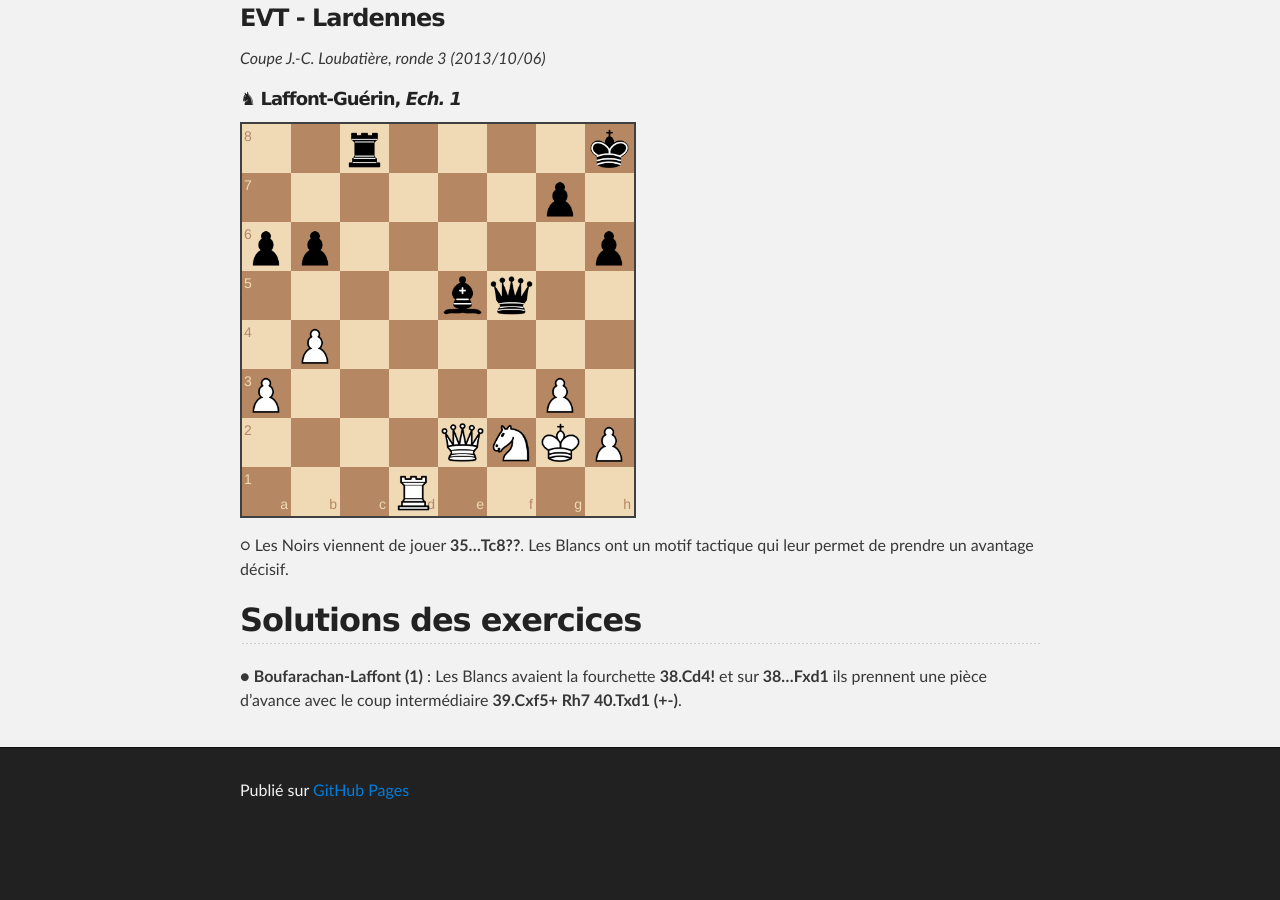
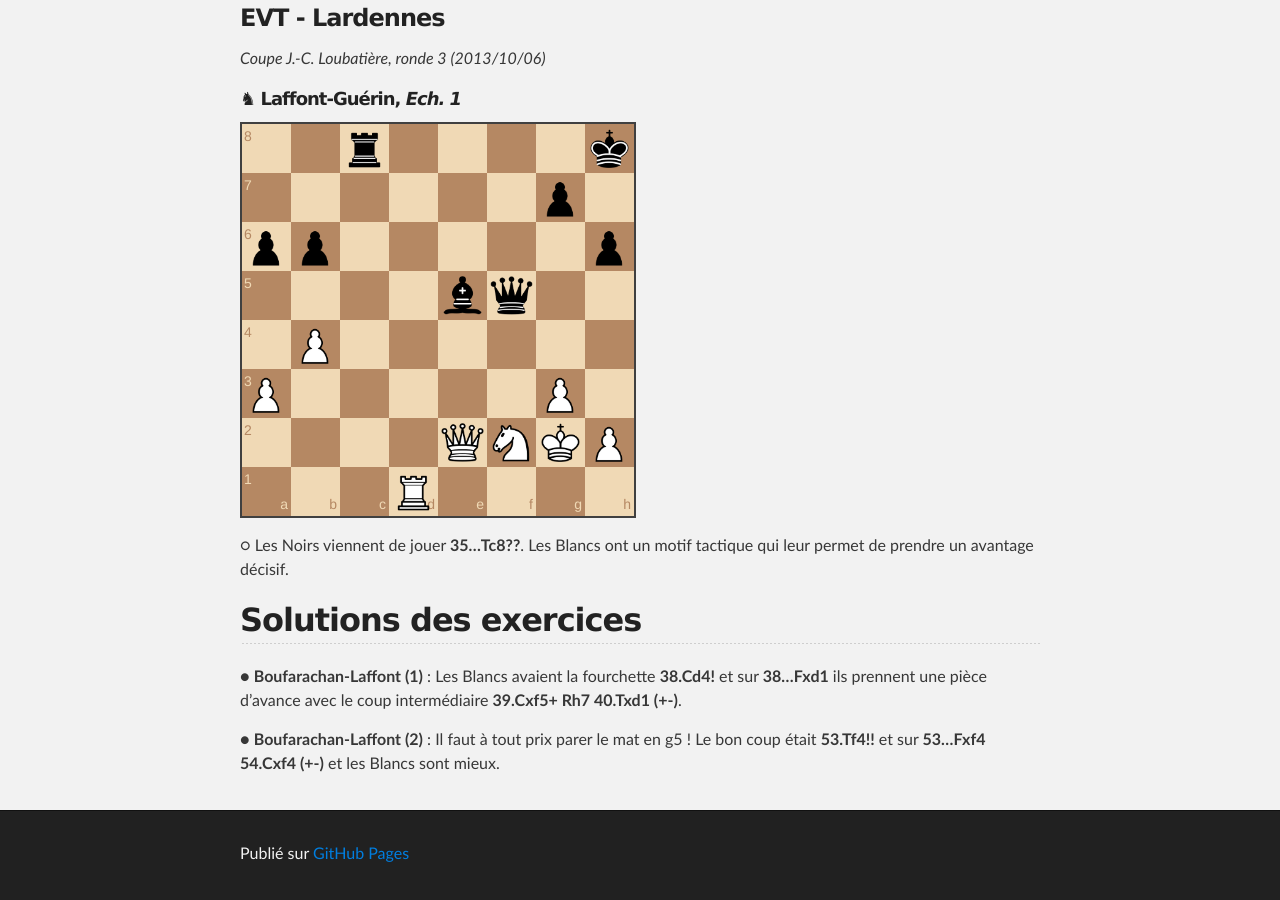
Before and after one commit to echiquier-villeneuve-tolosane/echiquier-villeneuve-tolosane.github.io, a Jekyll site: the page built from exercices.md, in a window 1280 px wide and 900 px high, scrolled down 14459 px. Built offline with Jekyll 4.4.1, drawn with Linux system fonts in a browser that asks for light colours; nearby versions of some CDN libraries; before the commit the page ends 15296 px from its top, so only the background shows below that.

Commit message:
Updated exercices.md

```diff
--- a/exercices.md
+++ b/exercices.md
@@ -225,3 +225,5 @@ _Coupe J.-C. Loubatière, ronde 3 (2013/10/06)_
 ## Solutions des exercices
 
 &#9679; **Boufarachan-Laffont (1)** : Les Blancs avaient la fourchette **38.Cd4!** et sur **38...Fxd1** ils prennent une pièce d'avance avec le coup intermédiaire **39.Cxf5+ Rh7 40.Txd1 (+-)**.
+
+&#9679; **Boufarachan-Laffont (2)** : Il faut à tout prix parer le mat en g5 ! Le bon coup était **53.Tf4!!** et sur **53...Fxf4 54.Cxf4 (+-)** et les Blancs sont mieux.
```
